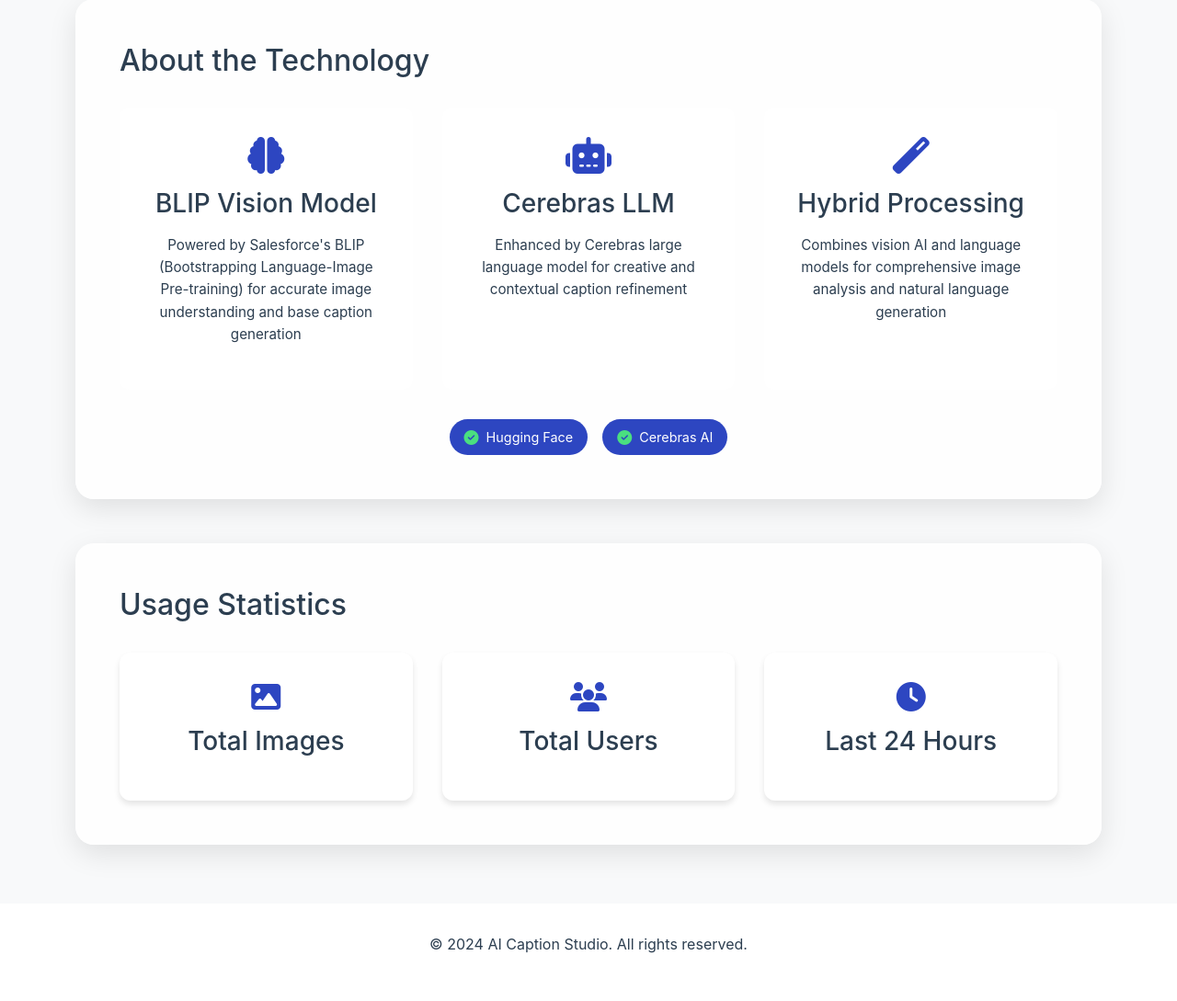
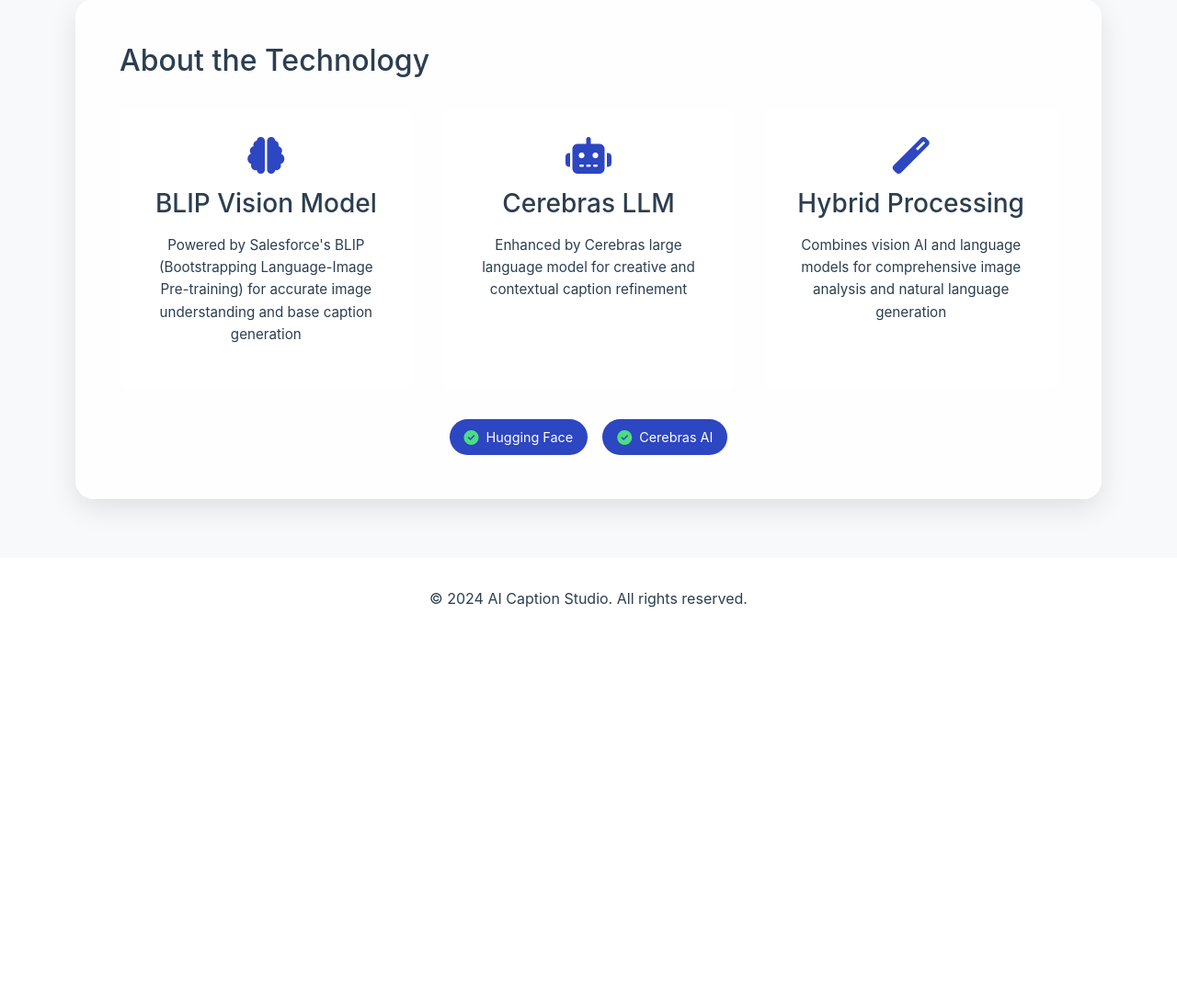
Before and after one commit to alhaan313/ImageCaptioner, a Flask app: template app/templates/index.html in a window 1280 px wide. Shown: the part 983-2072 px from the top of the page at 92% size. After the commit the page ends 1644 px from the top, so only its background shows below. Run offline with Flask 3, Linux system fonts and the light colour scheme; the template is opened without the code that fills it, so the values that code supplies are empty; parts of the project's set-up code (start-up, migrations or seed data) failed here and were passed over.

Commit message:
minor changes like add favicon

```diff
--- a/app/routes.py
+++ b/app/routes.py
@@ -3,7 +3,6 @@
 import os
 from werkzeug.utils import secure_filename
 from .utils import call_blip_api, process_image, generate_cerebras_captions
-from .models import metrics
 
 main = Blueprint('main', __name__)
 
@@ -16,8 +15,7 @@
 
 @main.route('/', methods=['GET'])
 def index():
-    metrics.track_visit(request.remote_addr, 'index')
-    return render_template('index.html', metrics=metrics.get_metrics())
+    return render_template('index.html')
 
 
 # Serve uploaded files
@@ -30,7 +28,6 @@
 @main.route('/generate-caption', methods=['POST'])
 def generate_caption():
     try:
-        metrics.track_visit(request.remote_addr, 'generate_caption', image_processed=True)
         if 'image' not in request.files:
             flash('No image file found', 'error')
             return redirect(url_for('main.index'))
@@ -62,6 +59,7 @@
         flash(f"Error: {e}", 'error')
         return redirect(url_for('main.index'))
 
+
 # api-endpoint
 @main.route('/generate-caption-api', methods=['POST'])
 def generate_caption_api():
--- a/app/templates/index.html
+++ b/app/templates/index.html
@@ -3,23 +3,13 @@
 <head>
     <meta charset="UTF-8">
     <meta name="viewport" content="width=device-width, initial-scale=1.0">
-    <!-- Google Tag Manager -->
-    <script>(function(w,d,s,l,i){w[l]=w[l]||[];w[l].push({'gtm.start':
-    new Date().getTime(),event:'gtm.js'});var f=d.getElementsByTagName(s)[0],
-    j=d.createElement(s),dl=l!='dataLayer'?'&l='+l:'';j.async=true;j.src=
-    'https://www.googletagmanager.com/gtm.js?id='+i+dl;f.parentNode.insertBefore(j,f);
-    })(window,document,'script','dataLayer','GTM-TQ9XJ9BG');</script>
-    <!-- End Google Tag Manager -->
     <title>AI Image Caption</title>
+    <link rel="icon" type="image/png" href="{{ url_for('static', filename='images/icon.png') }}">
     <link href="https://cdn.jsdelivr.net/npm/bootstrap@5.3.0-alpha3/dist/css/bootstrap.min.css" rel="stylesheet">
     <link rel="stylesheet" href="https://cdnjs.cloudflare.com/ajax/libs/font-awesome/6.4.0/css/all.min.css">
     <link rel="stylesheet" href="{{ url_for('static', filename='css/custom.css') }}">
 </head>
 <body>
-    <!-- Google Tag Manager (noscript) -->
-    <noscript><iframe src="https://www.googletagmanager.com/ns.html?id=GTM-TQ9XJ9BG"
-    height="0" width="0" style="display:none;visibility:hidden"></iframe></noscript>
-    <!-- End Google Tag Manager (noscript) -->
     <nav class="navbar">
         <div class="container">
             <span class="navbar-brand">AI Caption Studio</span>
@@ -119,27 +109,7 @@
                 </div>
             </div>
         </section>
-
-        <section id="metrics" class="glass-panel">
-            <h2>Usage Statistics</h2>
-            <div class="metrics-grid">
-                <div class="metric-card">
-                    <i class="fas fa-image"></i>
-                    <h3>Total Images</h3>
-                    <p class="metric-value">{{ metrics.total_images }}</p>
-                </div>
-                <div class="metric-card">
-                    <i class="fas fa-users"></i>
-                    <h3>Total Users</h3>
-                    <p class="metric-value">{{ metrics.total_users }}</p>
-                </div>
-                <div class="metric-card">
-                    <i class="fas fa-clock"></i>
-                    <h3>Last 24 Hours</h3>
-                    <p class="metric-value">{{ metrics.last_24h }}</p>
-                </div>
-            </div>
-        </section>
+        <!-- Removed metrics section -->
     </main>
 
     <footer>
```
Also changed, not shown: app/templates/result.html (+1 -11 lines), app/utils.py (+0 -10 lines), app/static/images/icon.png (added), app/templates/history.html (deleted).
